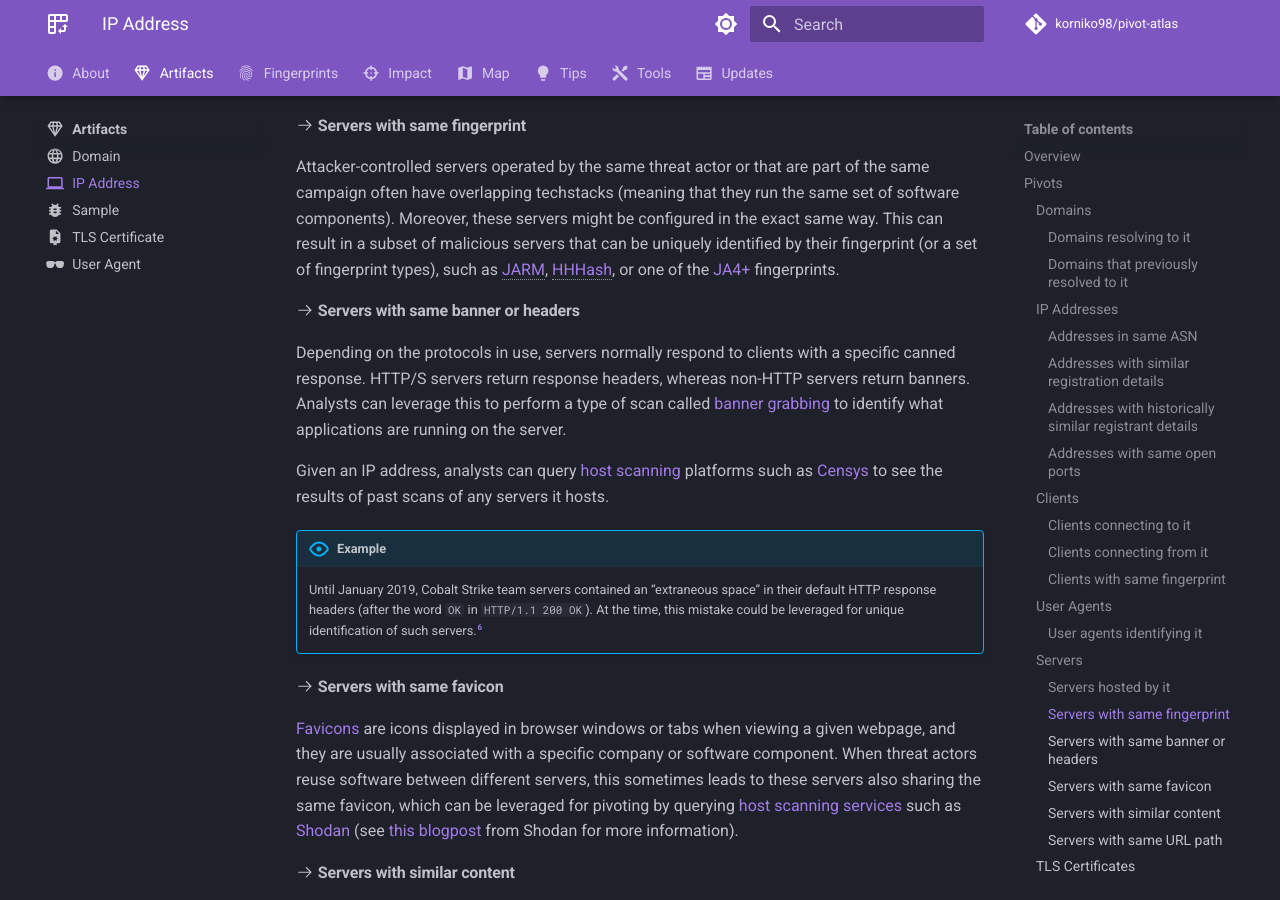
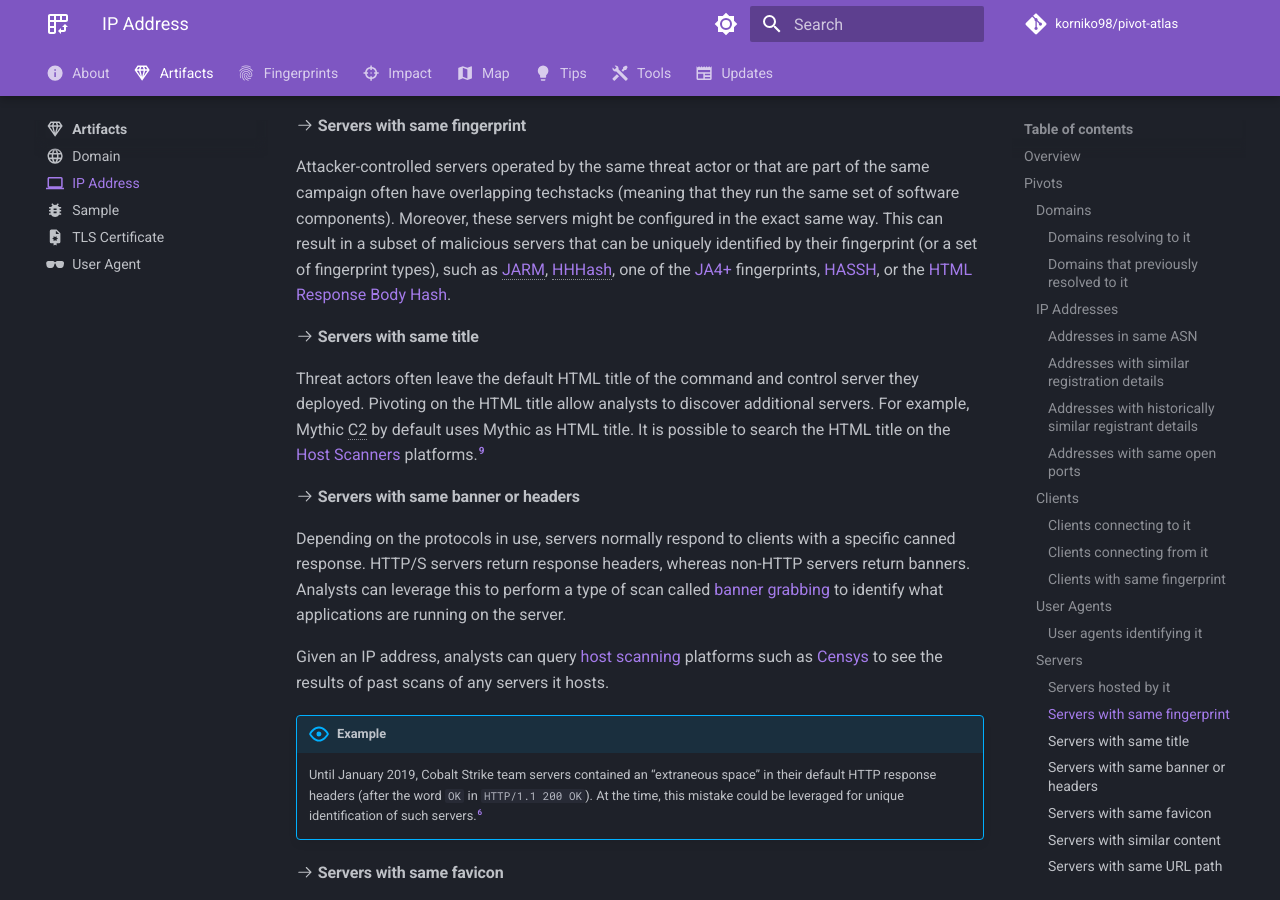
Before and after one commit to korniko98/pivot-atlas, an MkDocs documentation site: the page built from docs/artifacts/ip-address.md, in a window 1280 px wide and 900 px high, scrolled down 5328 px. Built offline with MkDocs 1.6.1 and Material for MkDocs 9.7.7, drawn with Linux system fonts in a browser that asks for light colours; comment, search, counter and statistics services are not loaded; some of the changed text lies outside the part shown.

Commit message:
Update ip-address.md

```diff
--- a/docs/artifacts/ip-address.md
+++ b/docs/artifacts/ip-address.md
@@ -228,7 +228,11 @@
 
 ####:octicons-arrow-right-24: Servers with same fingerprint
 
-Attacker-controlled servers operated by the same threat actor or that are part of the same campaign often have overlapping techstacks (meaning that they run the same set of software components). Moreover, these servers might be configured in the exact same way. This can result in a subset of malicious servers that can be uniquely identified by their fingerprint (or a set of fingerprint types), such as [JARM](/fingerprints#jarm-fingerprint), [HHHash](/fingerprints/#hhhash-fingerprint), or one of the [JA4+](/fingerprints/#ja4-fingerprints) fingerprints.
+Attacker-controlled servers operated by the same threat actor or that are part of the same campaign often have overlapping techstacks (meaning that they run the same set of software components). Moreover, these servers might be configured in the exact same way. This can result in a subset of malicious servers that can be uniquely identified by their fingerprint (or a set of fingerprint types), such as [JARM](/fingerprints#jarm-fingerprint), [HHHash](/fingerprints/#hhhash-fingerprint), one of the [JA4+](/fingerprints/#ja4-fingerprints) fingerprints, [HASSH](/fingerprints/#hassh), or the [HTML Response Body Hash](/fingerprints/#html-response-body-hash).
+
+####:octicons-arrow-right-24: Servers with same title
+
+Threat actors often leave the default HTML title of the command and control server they deployed. Pivoting on the HTML title allow analysts to discover additional servers. For example, Mythic C2 by default uses Mythic as HTML title. It is possible to search the HTML title on the [Host Scanners](/tools/#host-scanners) platforms.[^9]
 
 ####:octicons-arrow-right-24: Servers with same banner or headers
 
@@ -306,3 +310,4 @@
 [^6]: [Identifying Cobalt Strike team servers in the wild](https://blog.fox-it.com/2019/02/26/identifying-cobalt-strike-team-servers-in-the-wild/)
 [^7]: [Massive WordPress JavaScript Injection Campaign Redirects to Ads ](https://blog.sucuri.net/2022/05/massive-wordpress-javascript-injection-campaign-redirects-to-ads.html)
 [^8]: [Hunting Cobalt Strike Servers](https://bank-security.medium.com/hunting-cobalt-strike-servers-385c5bedda7b)
+[^9]: [A Beginner's Guide to Tracking Malware Infrastructure](https://censys.com/a-beginners-guide-to-tracking-malware-infrastructure/)
```
